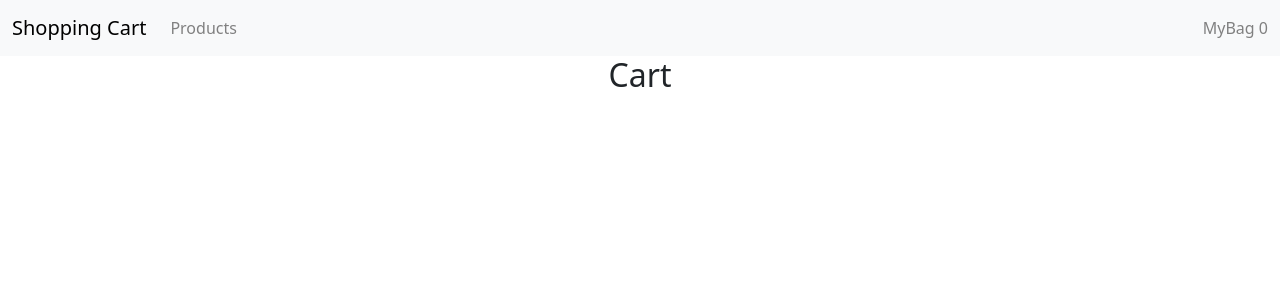
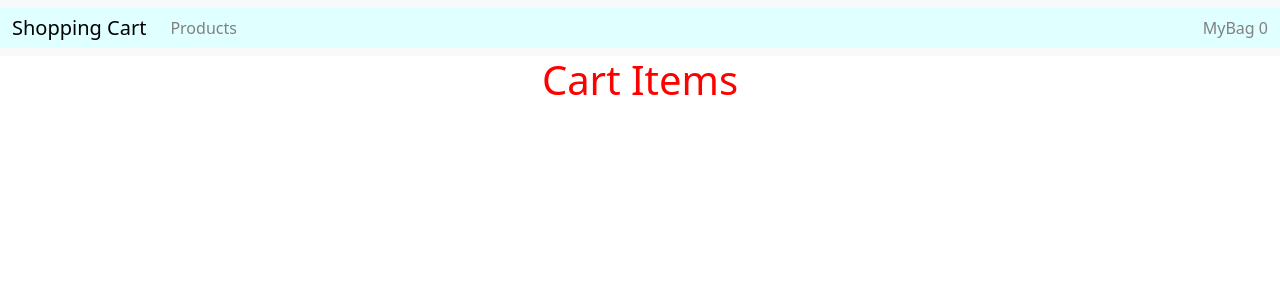
Before and after one commit to Rsingh1996/shopping-cart-reduxtoolkit, a React (Create React App) app: page /cart in a window 1280 px wide. Shown: the top 300 px of the page. Built offline with nearby package versions, Linux system fonts and the light colour scheme.

Commit message:
final commit

```diff
--- a/src/App.css
+++ b/src/App.css
@@ -7,3 +7,10 @@
 .App {
   text-align: center;
 }
+html {
+  height: 100%;
+}
+body {
+  min-height: 100vh;
+  overflow-x: hidden;
+}
--- a/src/components/Cart.js
+++ b/src/components/Cart.js
@@ -33,7 +33,7 @@ export const Cart = () => {
 
   return (
     <>
-      <h2>Cart</h2>
+      <h1 style={{ color: "Red", marginBottom: "20px" }}>Cart Items</h1>
       <div className="row">{Cards}</div>
     </>
   );
--- a/src/components/NavBar.js
+++ b/src/components/NavBar.js
@@ -9,8 +9,8 @@ export const NavBar = () => {
   const cartProducts = useSelector((state) => state.cart);
   const productLength = cartProducts.length;
   return (
-    <Navbar expand="lg" className="bg-body-tertiary">
-      <Container fluid>
+    <Navbar expand="lg" className="bg-body-tertiary" sticky="top">
+      <Container fluid style={{ backgroundColor: "#E0FFFF" }}>
         <Navbar.Brand href="#">Shopping Cart</Navbar.Brand>
         <Nav>
           <Nav.Link to="/" as={Link} style={{ fontWeight: 500, color: "gray" }}>
```
